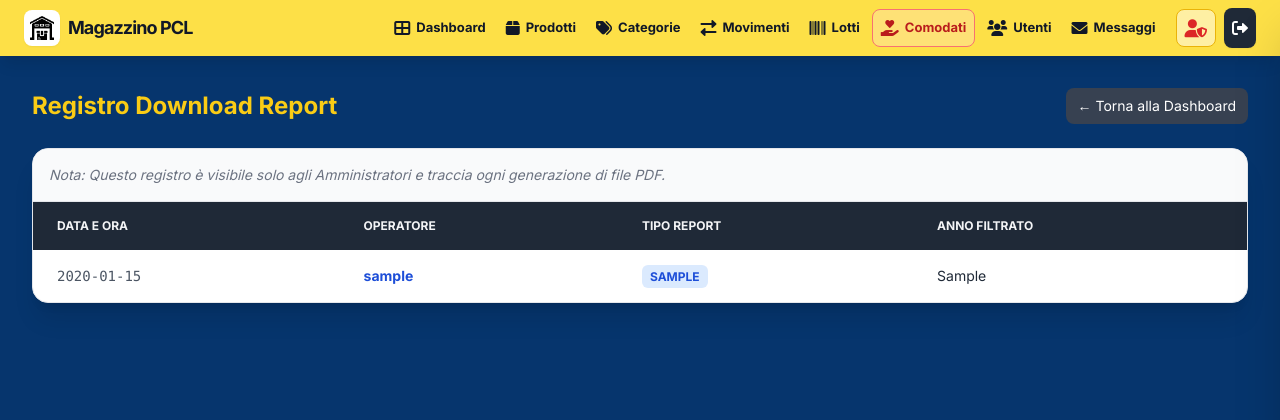
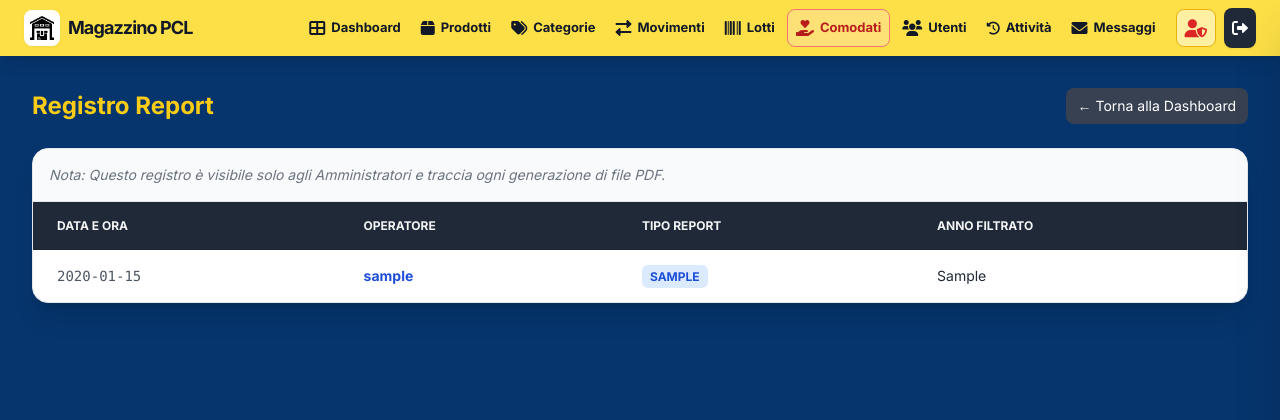
Before and after one commit to fouta888/MagazinoPCL, a Flask app: page /admin/log_download in a window 1280 px wide. Shown: the top 420 px of the page. Run offline with Flask 3, Linux system fonts and the light colour scheme; the visitor is signed in with stand-in values (Sample User, id 1); a database or web service that is not in the repository returns one stand-in record (values such as "Sample title"); data that the repository does not hold is empty; some libraries are stand-ins or nearby versions.

Commit message:
Admin Full Logs

```diff
--- a/templates/_header.html
+++ b/templates/_header.html
@@ -50,6 +50,17 @@
         class="{{ base }} {% if 'utenti' in request.endpoint %}{{ active }}{% endif %}">
         <i class="fas fa-users text-base"></i> <span class="hidden xl:block 2xl:inline">Utenti</span>
       </a>
+
+      {% if session.get("ruolo") == "Amministratore" %}
+
+      <a href="{{ url_for('visualizza_tutti_i_log') }}"
+        class="{{ base }} {% if request.endpoint=='visualizza_tutti_i_log' %}{{ active }}{% endif %}">
+
+        <i class="fas fa-history"></i> <span class="hidden xl:inline">Attività</span>
+
+      </a>
+
+      {% endif %}
 
       <a href="{{ url_for('messaggi') }}"
         class="{{ base }} {% if 'messaggi' in request.endpoint %}{{ active }}{% endif %}">
--- a/templates/admin_logs.html
+++ b/templates/admin_logs.html
@@ -2,7 +2,7 @@
 {% block content %}
 
 <div class="flex items-center justify-between mb-6">
-    <h1 class="text-2xl font-bold text-yellow-400">Registro Download Report</h1>
+    <h1 class="text-2xl font-bold text-yellow-400">Registro Report</h1>
     <a href="{{ url_for('dashboard') }}"
         class="text-sm bg-gray-700 text-white px-3 py-2 rounded-lg hover:bg-gray-600 transition">
         ← Torna alla Dashboard
```
Also changed, not shown: templates/admin_full_logs.html (indentation only).
